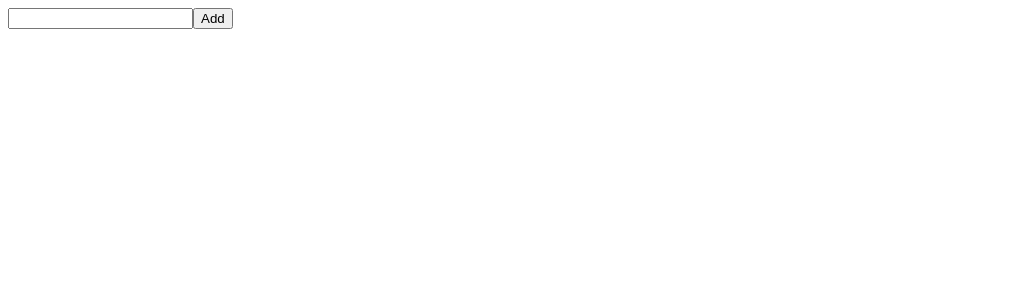
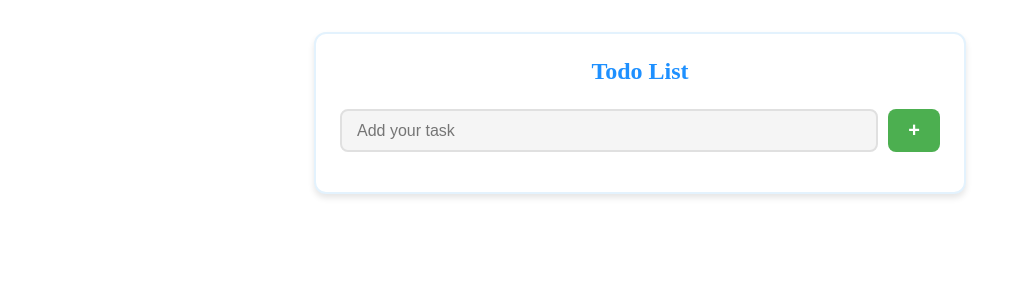
Before and after one commit to arunbchandran100/Todo-list-React, a React (Vite) app in the folder todo-list/: page / in a window 1280 px wide. Shown: the top 300 px of the page, without its empty margins (0-1021 px from the left). Built offline with nearby package versions, Linux system fonts and the light colour scheme.

Commit message:
added styling

```diff
--- /dev/null
+++ b/todo-list/src/components/todo.css
@@ -0,0 +1,74 @@
+.todo-container {
+    max-width: 600px;
+    margin: 2rem auto;
+    padding: 1.5rem;
+    background: #ffffff;
+    border-radius: 12px;
+    box-shadow: 0 4px 6px rgba(0, 0, 0, 0.1);
+    border: 2px solid #e3f2fd;
+}
+
+.todo-header {
+    text-align: center;
+    margin-bottom: 1.5rem;
+    color: #1e90ff;
+}
+
+.todo-header h1 {
+    margin: 0;
+    font-size: 24px;
+    font-weight: 600;
+}
+
+.todo-form {
+    display: flex;
+    gap: 10px;
+    margin-bottom: 1rem;
+}
+
+.todo-input {
+    flex: 1;
+    padding: 10px 15px;
+    border: 2px solid #e0e0e0;
+    border-radius: 8px;
+    font-size: 16px;
+    background: #f5f5f5;
+    transition: border-color 0.3s ease;
+}
+
+.todo-input:focus {
+    outline: none;
+    border-color: #1e90ff;
+}
+
+.todo-add-btn {
+    padding: 10px 20px;
+    background: #4caf50;
+    color: white;
+    border: none;
+    border-radius: 8px;
+    cursor: pointer;
+    font-size: 20px;
+    font-weight: 600;
+    transition: background 0.3s ease;
+}
+
+.todo-add-btn:hover {
+    background: #45a049;
+}
+
+.success-message {
+    color: #4caf50;
+    font-size: 14px;
+    text-align: center;
+    margin-bottom: 1rem;
+    padding: 8px;
+    background: #e8f5e9;
+    border-radius: 4px;
+}
+
+.todo-list {
+    display: flex;
+    flex-direction: column;
+    gap: 10px;
+}
--- a/todo-list/src/components/todo.jsx
+++ b/todo-list/src/components/todo.jsx
@@ -1,40 +1,45 @@
-import { useState } from "react"
-import TodoTask from './todoTask'
+import { useState } from "react";
+import TodoTask from "./todoTask";
+import "./todo.css";
 
 export default function Todo() {
-    const [todo, setTodo] = useState({ name: '', done: false })
-    const [todos, setTodos] = useState([])
+    const [todo, setTodo] = useState({ name: "", done: false });
+    const [todos, setTodos] = useState([]);
 
     function handleSubmit(e) {
-        e.preventDefault()
+        e.preventDefault();
         setTodos([...todos, todo]);
         setTodo({ name: "", done: false });
     }
 
     const sortedTodos = todos
         .slice()
-        .sort((a, b) => Number(a.done) - Number(b.done))
+        .sort((a, b) => Number(a.done) - Number(b.done));
 
     return (
-        <div>
-            <form onSubmit={handleSubmit}>
+        <div className="todo-container">
+            <header className="todo-header">
+                <h1>
+                    Todo List
+                </h1>
+            </header>
+            <form className="todo-form" onSubmit={handleSubmit}>
                 <input
+                    className="todo-input"
                     onChange={(e) => setTodo({ name: e.target.value, done: false })}
                     type="text"
                     value={todo.name}
+                    placeholder="Add your task"
                 />
-                <button type="submit">Add</button>
+                <button className="todo-add-btn" type="submit">
+                    +
+                </button>
             </form>
-            {sortedTodos.map((todo, index) => {
-                return (
-                    <TodoTask
-                        key={index}
-                        task={todo}
-                        setTodos={setTodos}
-                        todos={todos}
-                    />
-                );
-            })}
+            <div className="todo-list">
+                {sortedTodos.map((todo, index) => (
+                    <TodoTask key={index} task={todo} setTodos={setTodos} todos={todos} />
+                ))}
+            </div>
         </div>
     );
 }
--- a/todo-list/src/components/todoTask.css
+++ b/todo-list/src/components/todoTask.css
@@ -1,3 +1,130 @@
-.completed{
+.todo-item {
+    padding: 1rem;
+    background: #f5f5f5;
+    border-radius: 8px;
+    border-left: 4px solid #e3f2fd;
+    transition: all 0.3s ease;
+    display: flex;
+    align-items: center;
+    justify-content: space-between;
+}
+
+.todo-item:hover {
+    background: #e0e0e0;
+}
+
+.todo-task-content {
+    display: flex;
+    align-items: center;
+    gap: 10px;
+    flex: 1;
+}
+
+.todo-task-text {
+    margin: 0;
+    font-size: 16px;
+    color: #333;
+    cursor: pointer;
+    flex: 1;
+}
+
+.todo-task-text.completed {
     text-decoration: line-through;
+    color: #666;
+    opacity: 0.7;
 }
+
+.todo-actions {
+    display: flex;
+    gap: 8px;
+}
+
+.todo-edit-icon {
+    padding: 6px 12px;
+    border: none;
+    border-radius: 4px;
+    cursor: pointer;
+    font-size: 14px;
+    background: #1e90ff;
+    color: white;
+    transition: background 0.3s ease, color 0.3s ease;
+}
+
+.todo-edit-icon:hover {
+    background: #1c7ed6;
+    color: white;
+}
+
+.todo-delete-icon {
+    padding: 6px 12px;
+    border: none;
+    border-radius: 4px;
+    cursor: pointer;
+    font-size: 14px;
+    background: none;
+    transition: color 0.3s ease;
+}
+
+.todo-delete-icon {
+    padding: 6px 12px;
+    border: none;
+    border-radius: 4px;
+    cursor: pointer;
+    font-size: 14px;
+    background: #f44336;
+    color: white;
+    transition: background 0.3s ease, color 0.3s ease;
+}
+
+.todo-delete-icon:hover {
+    background: #da190b;
+    color: white;
+}
+
+.todo-edit-form {
+    display: flex;
+    gap: 8px;
+    align-items: center;
+    width: 100%;
+}
+
+.todo-edit-input {
+    flex: 1;
+    padding: 8px 12px;
+    border: 2px solid #e0e0e0;
+    border-radius: 6px;
+    font-size: 14px;
+}
+
+.todo-edit-input:focus {
+    outline: none;
+    border-color: #1e90ff;
+}
+
+.todo-save-btn,
+.todo-cancel-btn {
+    padding: 6px 12px;
+    border: none;
+    border-radius: 6px;
+    cursor: pointer;
+    font-size: 14px;
+    transition: background 0.3s ease;
+}
+
+.todo-save-btn {
+    background: #4caf50;
+    color: white;
+}
+
+.todo-save-btn:hover {
+    background: #45a049;
+}
+
+.todo-cancel-btn {
+    background: #f44336;
+    color: white;
+}
+
+.todo-cancel-btn:hover {
+    background: #da190b;
+}
--- a/todo-list/src/components/todoTask.jsx
+++ b/todo-list/src/components/todoTask.jsx
@@ -5,9 +5,9 @@ export default function TodoTask({ task, setTodos, todos }) {
     const [isEditing, setIsEditing] = useState(false);
     const [newTask, setNewTask] = useState(task.name);
 
-    useEffect(()=>{
-        setNewTask(task.name)
-    },[task.name, isEditing])
+    useEffect(() => {
+        setNewTask(task.name);
+    }, [task.name, isEditing]);
 
     function handleDelete(deltask) {
         setTodos(todos.filter((todo) => todo.name !== deltask));
@@ -29,33 +29,56 @@ export default function TodoTask({ task, setTodos, todos }) {
         setIsEditing(false);
     }
 
-    const completedStrike = task.done ? "completed" : "";
+
     return (
-        <>
+        <div className="todo-item">
             {isEditing ? (
-                <>
-                    <form onSubmit={(e) => handleEdit(e, task.name)}>
+                <form
+                    className="todo-edit-form"
+                    onSubmit={(e) => handleEdit(e, task.name)}
+                >
                     <input
+                        className="todo-edit-input"
                         onChange={(e) => setNewTask(e.target.value)}
                         type="text"
                         value={newTask}
                     />
-                        <button type="submit">Save</button>
-                        <button onClick={()=> setIsEditing(false)}>Cancel</button>
+                    <button className="todo-save-btn" type="submit">
+                        Save
+                    </button>
+                    <button
+                        className="todo-cancel-btn"
+                        onClick={() => setIsEditing(false)}
+                    >
+                        Cancel
+                    </button>
                 </form>
-                </>
             ) : (
-                <>
+                <div className="todo-task-content">
                     <h3
-                        className={completedStrike}
+                        className={`todo-task-text ${task.done ? "completed" : ""}`}
                         onClick={() => handleComplete(task.name)}
                     >
                         {task.name}
                     </h3>
-                    <button onClick={() => setIsEditing(true)}>Edit</button>
-                    <button onClick={() => handleDelete(task.name)}>DELETE</button>
-                </>
+                    <div className="todo-actions">
+                        {!task.done && (
+                            <button
+                                className="todo-edit-icon"
+                                onClick={() => setIsEditing(true)}
+                            >
+                                Edit
+                            </button>
                         )}
-        </>
+                        <button
+                            className="todo-delete-icon"
+                            onClick={() => handleDelete(task.name)}
+                        >
+                            Delete
+                        </button>
+                    </div>
+                </div>
+            )}
+        </div>
     );
 }
```
Also changed, not shown: 1 other file (tests, documents, lock files or other folders). Lines whose indentation alone changed are shown as unchanged.
